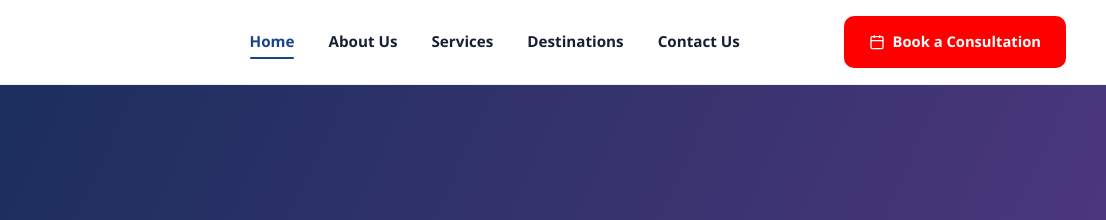
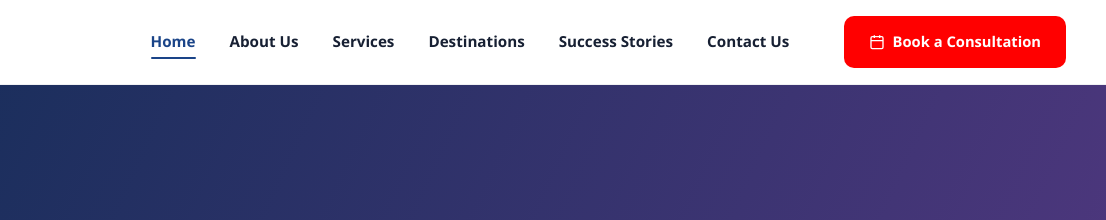
Before and after one commit to Gorakh121/consultancy_project, a plain HTML site: page Index.html in a window 1280 px wide. Shown: the top 220 px of the page, 174-1280 px from the left. Drawn offline with nearby package versions, Linux system fonts and the light colour scheme.

Commit message:
success stories demok

```diff
--- a/Index.html
+++ b/Index.html
@@ -40,6 +40,7 @@
             <li><a href="#about">About Us</a></li>
             <li><a href="#services">Services</a></li>
             <li><a href="#Destination">Destinations</a></li>
+            <li><a href="#success-stories">Success Stories</a></li>
             <li><a href="#contact">Contact Us</a></li>
           </ul>
         </nav>
```
